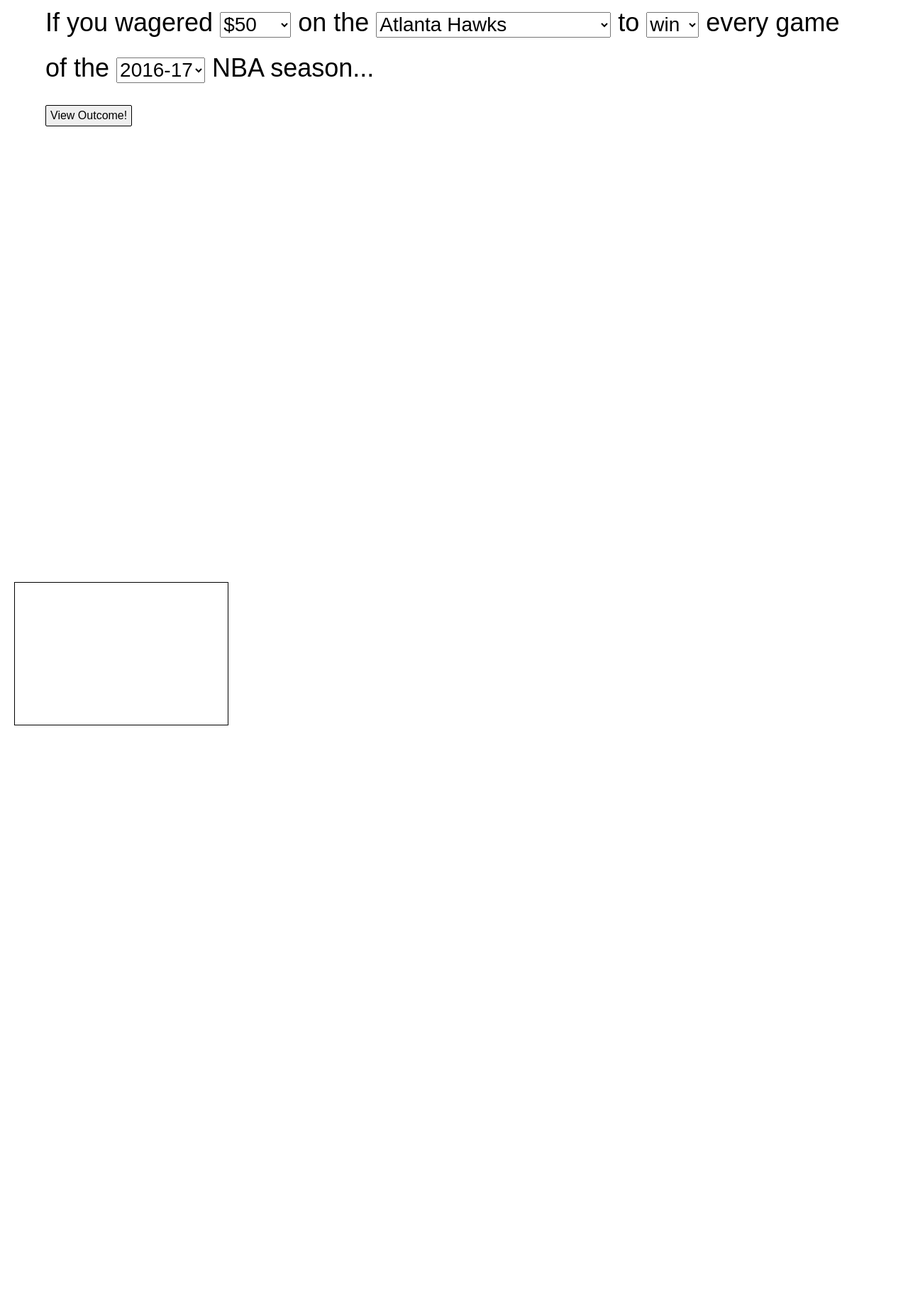
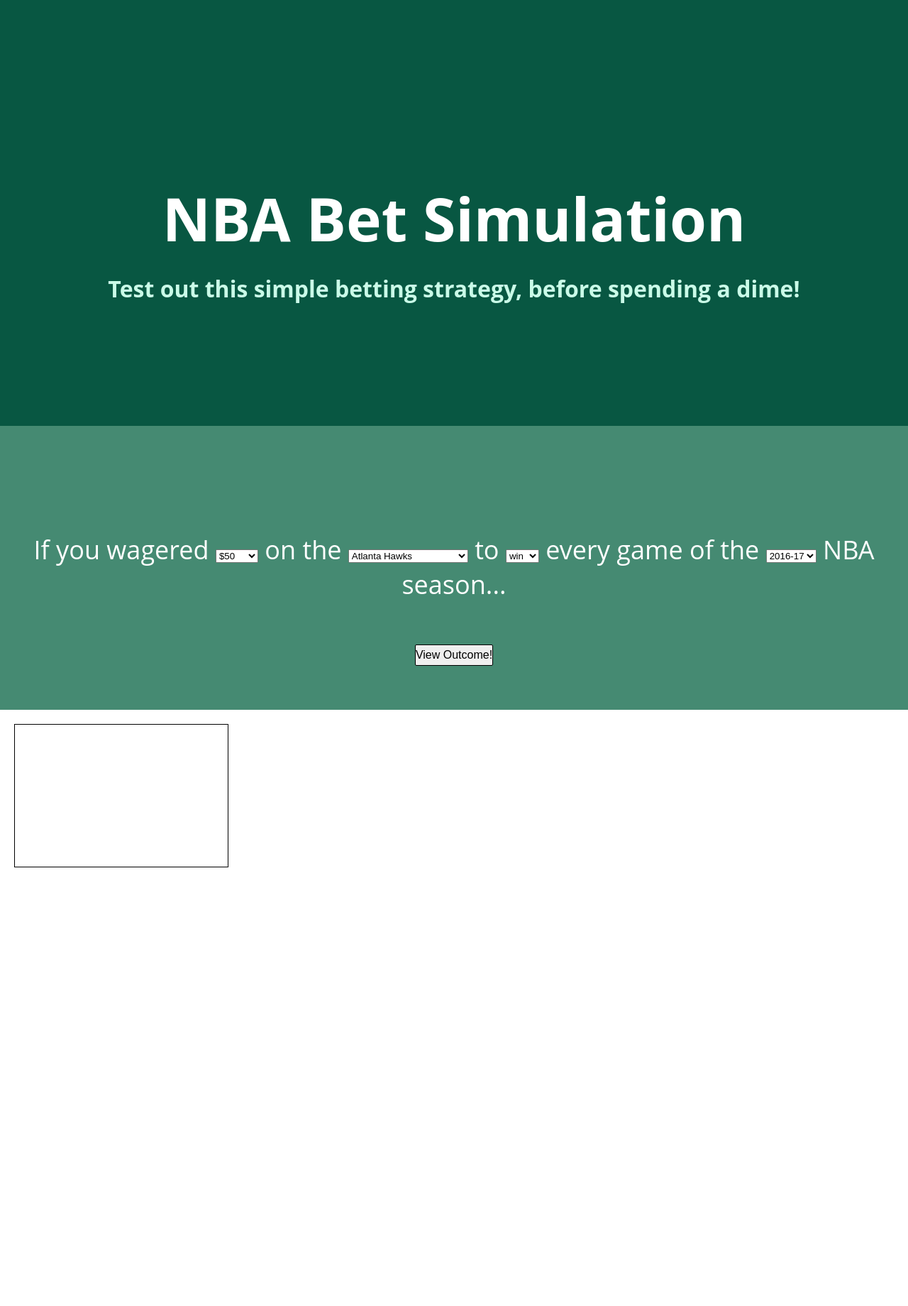
Before and after one commit to nikhilNathwani/Moneyline, a Flask app: page / in a window 1280 px wide. Shown: the whole page at 71% size. Before the commit the page ends 1022 px from the top, so only its background shows below. Run offline with Flask 2, Linux system fonts and the light colour scheme.

Commit message:
Added landing page and significantly upgrated the styling with green background.

```diff
--- a/static/css/styles.css
+++ b/static/css/styles.css
@@ -1,20 +1,58 @@
-html, body {
+/* Add global styles */
+* {
   margin: 0;
   padding: 0;
-  font-family: sans-serif;
+  /* box-sizing: border-box; */
 }
 
-.full-screen {
-  height: 100vh;
-  width: 100%;
+body {
+  font-family: 'Open Sans', sans-serif;
 }
 
-#input-area {
+div.page-container {
+  padding: 0px 40px;
+}
+
+div#landing-page {
+  background-color: #085742;
+  height: 600px;
+  text-align: center;
+}
+
+div#landing-page > div#title-area {
+  /* background-color: red; */
+  position: relative;
+  top: 250px;
+}
+
+div#landing-page > div#title-area > h1 {
+  font-size: 84px;
+  color: white;
+  margin-bottom: 20px;
+}
+
+div#landing-page > div#title-area > h2 {
+  font-size: 32px;
+  color: #CAFBE8;
+}
+
+div#filter-page {
+  background-color: #458A72;
+  height: 400px;
+  text-align: center;
+}
+
+div#filter-page > div#input-area {
+  position: relative;
+  top: 150px;
   font-size: 36px;
-  line-height: 64px;
-  width: 90%;
-  margin: auto;
+  color: white;
 }
+
+div#filter-page > div#input-area > div#filter-paragraph {
+  margin-bottom: 40px;
+}
+
 
 #input-area > select {
   font-size: 28px;
--- a/templates/index.html
+++ b/templates/index.html
@@ -1,11 +1,18 @@
 <html>
     <head>
-    <title>Moneyline</title>
+        <title>NBA Bet Simulator</title>
         <link rel="stylesheet" href="/static/css/styles.css">
     </head>
     <body>
-    <div id="filter-page" class="full-screen">
+        <div id="landing-page" class="page-container">
+            <div id="title-area">
+                <h1>NBA Bet Simulation</h1>
+                <h2>Test out this simple betting strategy, before spending a dime!</h2>
+            </div>
+        </div>
+        <div id="filter-page" class="page-container">
             <div id="input-area">
+                <div id="filter-paragraph">
                     <span>If you wagered </span>
                     <select id="bet-input" class="dropdown">
                     <!-- options will be generated by JavaScript -->
@@ -23,12 +30,16 @@
                     <!-- options will be generated by JavaScript -->
                     </select>
                     <span> NBA season...</span>
+                </div>
+
                 <!-- Submit button -->
                 <div id="submit">
                     <button id="submit-button">View Outcome!</button>
                 </div>
+
             </div>
         </div>
+
         <div id="main-content">
             <div id="raw-data-container"></div>
         </div>
@@ -36,5 +47,6 @@
         <!-- include the JavaScript file that generates the dropdown options -->
         <script src="/static/js/dropdown-options.js"></script>
         <script src="/static/js/query-ui-update.js"></script>
+
     </body>
 </html>
```
Lines whose indentation alone changed are shown as unchanged.
